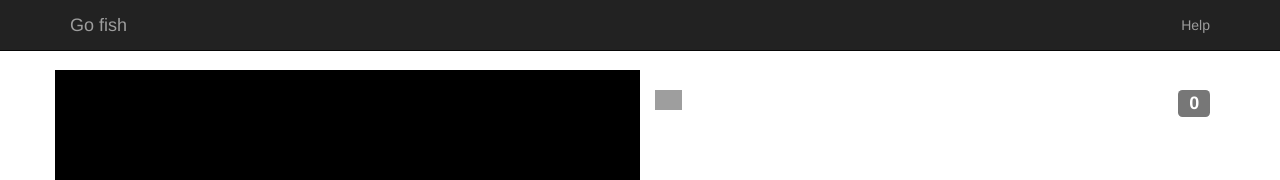
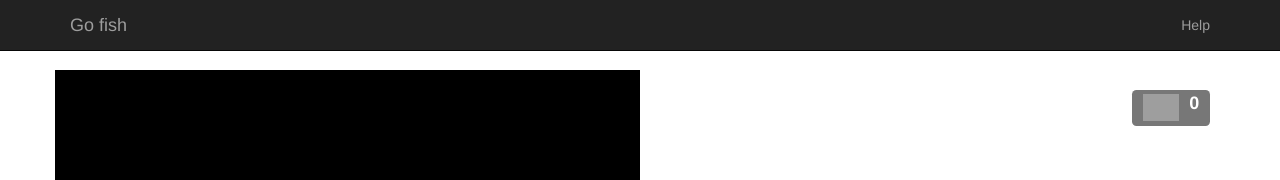
Before and after one commit to thedod/glitch-go-fish, a website: page public/index.html in a window 1280 px wide. Shown: the top 180 px of the page. Drawn offline with nearby package versions, Linux system fonts and the light colour scheme; grey boxes are pictures that could not be loaded.

Commit message:
🧀🛢 New logo etc.

```diff
--- a/public/index.html
+++ b/public/index.html
@@ -20,7 +20,7 @@
   <title>Multiplayer Go Fish</title>
   <link href="/css/style.css" rel="stylesheet" type="text/css">
   <link id="favicon" rel="icon" type="image/png" href=
-  "https://cdn.glitch.com/ccb30db3-78cd-46da-af4b-a75cabfc5233%2Fcards-by-last-dino.png?1491920375857">
+  "https://cdn.glitch.com/ccb30db3-78cd-46da-af4b-a75cabfc5233%2Fgo-fish.png?1493734470270">
 </head>
 <body>
   <nav id="top-bar" class="navbar navbar-inverse navbar-fixed-top">
@@ -60,9 +60,12 @@
           </div>
           <div id="game-div" class="col-xs-6 flex-col">
             <h3>
-              <img class="pull-left" style="height:20px; width: auto" alt="Logo"
-                   src="https://cdn.glitch.com/ccb30db3-78cd-46da-af4b-a75cabfc5233%2Fcards-by-last-dino.png?1491920375857">
               <span class="label label-default pull-right">
+                <abbr title="Pile">
+                  <img class="pull-left" style="height:1.5em; width: auto" alt="Pile"
+                       src="https://cdn.glitch.com/ccb30db3-78cd-46da-af4b-a75cabfc5233%2Fgo-fish.png?1493734470270">
+                </abbr>
+                &nbsp;
                 <span id="pile-size">0</span>
               </span>
             </h3>
```
Also changed, not shown: README.md, 1 other file.
